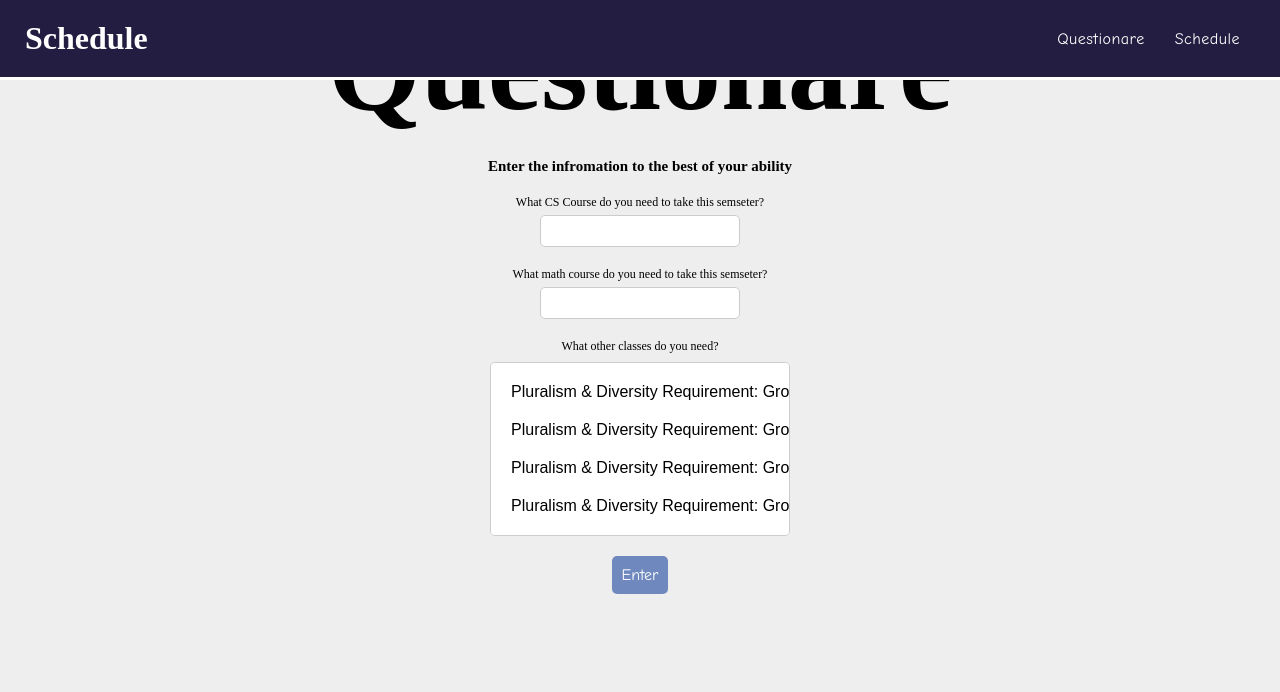
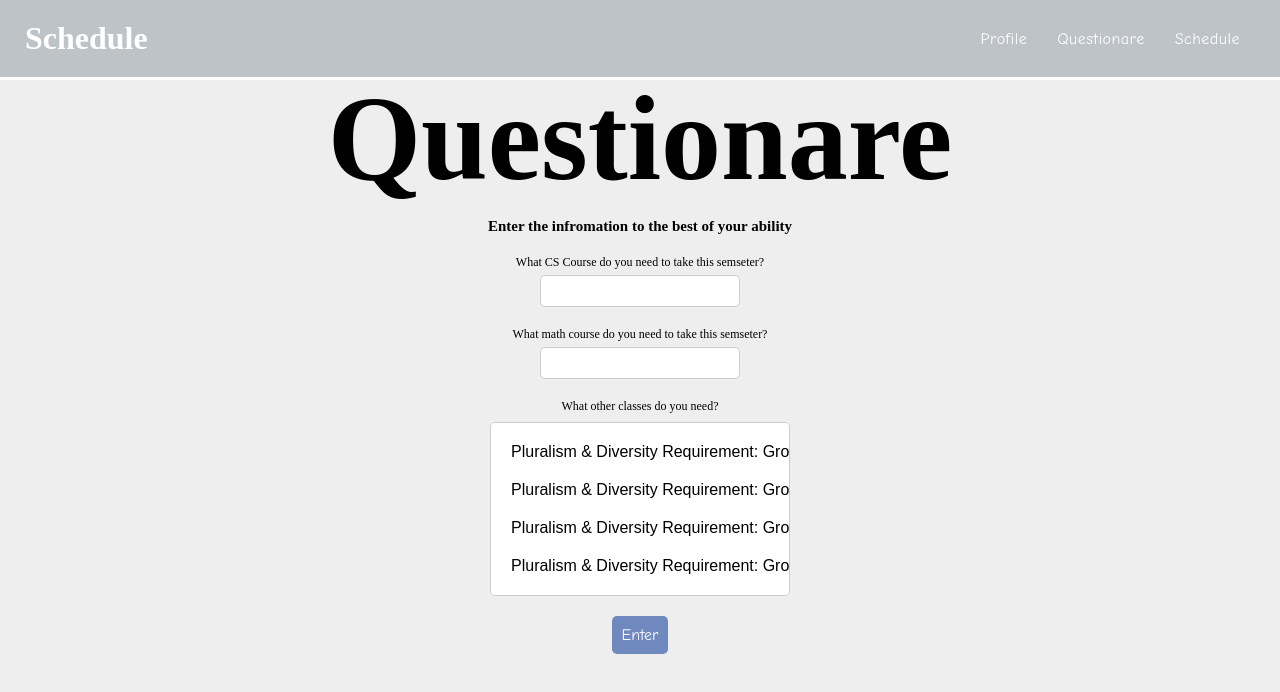
Before and after one commit to tamannachowdhuryy/cunyhack, a plain HTML site: page index.html in a window 1280 px wide. Drawn offline with Linux system fonts and the light colour scheme.

Commit message:
fixed the questionare issue

```diff
--- a/index.html
+++ b/index.html
@@ -14,8 +14,10 @@
         <div class="header-RHS">
           <nav>
             <ul class="nav-bar">
+              <li><a href="#profile">Profile</a></li>
               <li><a href="#question">Questionare</a></li>
               <li><a href="#schedule">Schedule</a></li>
+
             </ul>
           </nav>
         </div>
--- a/style.css
+++ b/style.css
@@ -34,7 +34,7 @@ header {
   justify-content: space-between;
   align-items: center;
   padding: 20px 25px 20px 25px;
-  background-color: #231e41;
+  background-color: #bdc3c7;
 }
 
 .logo {
@@ -52,11 +52,9 @@ header {
 .nav-bar {
   list-style: none;
   display: flex;
-  /*Fix shrink issue falling out of place when web browser shrink;*/
   flex-direction: row;
   justify-content: space-between;
-  align-items: center;
-  ;
+  align-items: center; /* Remove the extra semicolon here */
 }
 
 .nav-bar a {
@@ -65,8 +63,9 @@ header {
 }
 
 .nav-bar li a:hover {
-  color: #3A4089;
+  color: lightskyblue;
 }
+
 
 header .join_button {
   margin-left: 30px;
@@ -74,7 +73,7 @@ header .join_button {
   border: none;
   border-radius: 50px;
   cursor: pointer;
-  background-color: #6f89bf;
+  background-color: lightskyblue;
   font-size: 14px;
   font-weight: bold;
   text-transform: uppercase;
@@ -84,7 +83,7 @@ header .join_button {
 }
 
 header .join_button:hover {
-  background-color: #657495;
+  background-color: lightskyblue;
 }
 
 ul {
@@ -120,8 +119,10 @@ ul li a {
     color: black;
     font-size: 120px;
     text-align: center;
-    margin-bottom: 20px;
+    margin-top: 70px;
+    margin-bottom: 10px;
   }
+
 
   .comments {
     color: black;
@@ -190,3 +191,5 @@ ul li a {
 .styled-select option {
   padding: 10px;
 }
+
+/* Questionare */
```
Also changed, not shown: img/profile.png (added).
